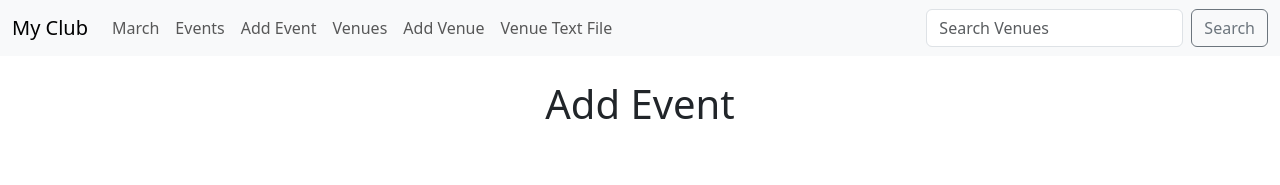
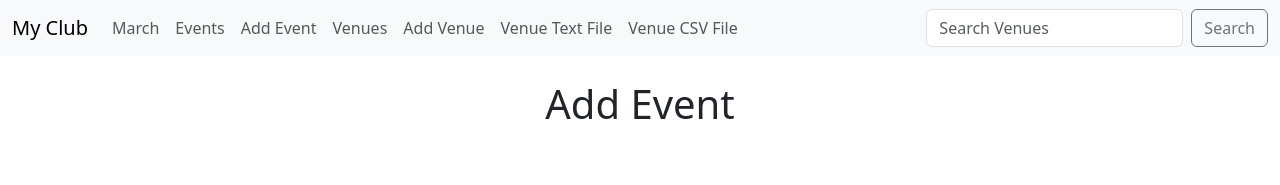
Before and after one commit to smoroso/myclub_website_steps_preview, a Django app: page /add_event in a window 1280 px wide. Shown: the top 185 px of the page. Run offline with Django 5.2, Linux system fonts and the light colour scheme; data that the repository does not hold is empty.

Commit message:
End of tutorial Wednesday #16

```diff
--- a/events/templates/events/navbar.html
+++ b/events/templates/events/navbar.html
@@ -25,6 +25,9 @@
                 <li class="nav-item">
                     <a class="nav-link" href="{% url 'venue-text' %}">Venue Text File</a>
                 </li>
+                <li class="nav-item">
+                    <a class="nav-link" href="{% url 'venue-csv' %}">Venue CSV File</a>
+                </li>
             </ul>
             <form class="d-flex" role="search" method="POST" action="{% url 'search-venues' %}">
                 {% csrf_token %}
--- a/events/urls.py
+++ b/events/urls.py
@@ -15,4 +15,5 @@ urlpatterns = [
     path("delete_event/<event_id>", views.delete_event, name="delete-event"),
     path("delete_venue/<venue_id>", views.delete_venue, name="delete-venue"),
     path("venue_text", views.venue_text, name="venue-text"),
+    path("venue_csv", views.venue_csv, name="venue-csv"),
 ]
--- a/events/views.py
+++ b/events/views.py
@@ -6,6 +6,27 @@ from django.http import HttpResponseRedirect
 from .models import Event, Venue
 from .forms import VenueForm, EventForm
 from django.http import HttpResponse
+import csv
+
+
+# Generate CSV File Venue List
+def venue_csv(request):
+    response =  HttpResponse(content_type="text/csv")
+    response["Content-Disposition"] = "attachment; filename=venues.csv"
+
+    # Create a csv writer
+    writer = csv.writer(response)
+
+    # Designate the Model
+    venues = Venue.objects.all()
+
+    # Add column headings to the csv file
+    writer.writerow(["Venue name", "Address", "Zip Code", "Phone", "Web Address", "Email"])
+
+    # Loop through and output
+    for venue in venues:
+        writer.writerow([venue.name, venue.address, venue.zip_code, venue.phone, venue.web, venue.email_address])
+    return response
 
 
 # Generate Text File Venue List
```
